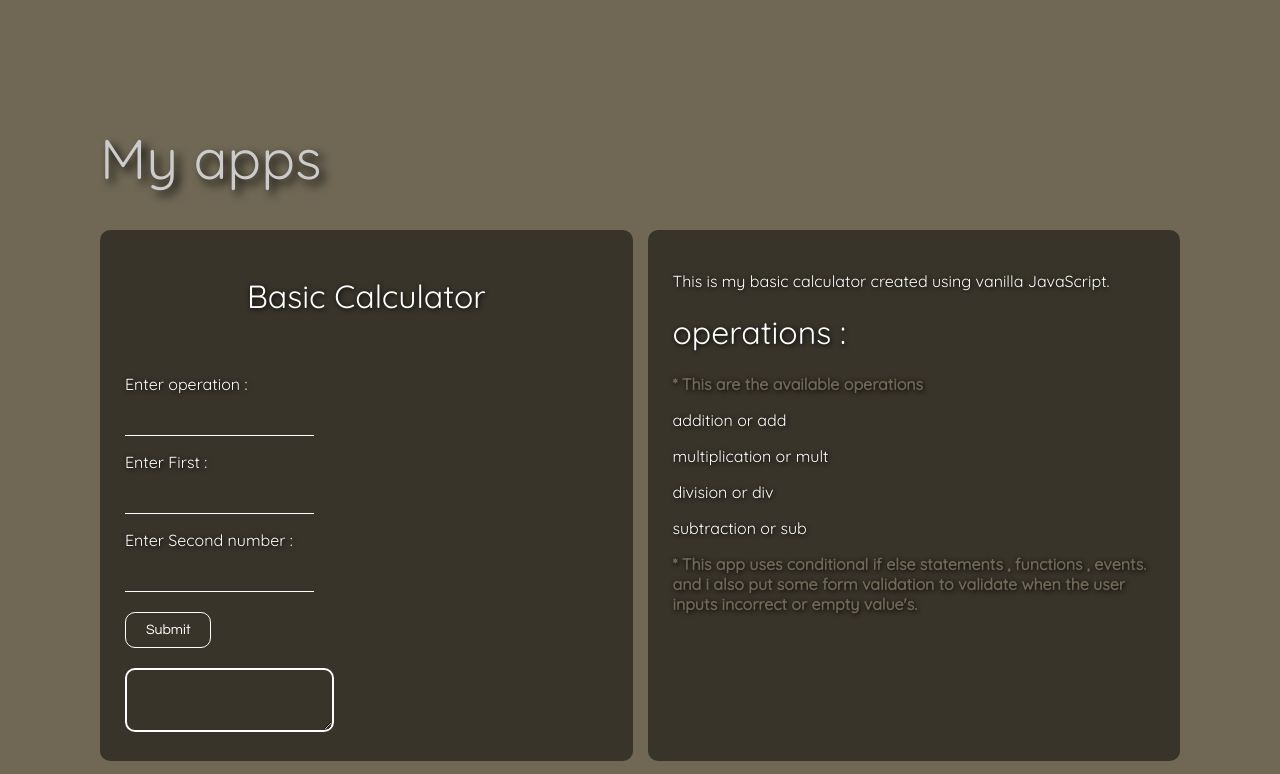
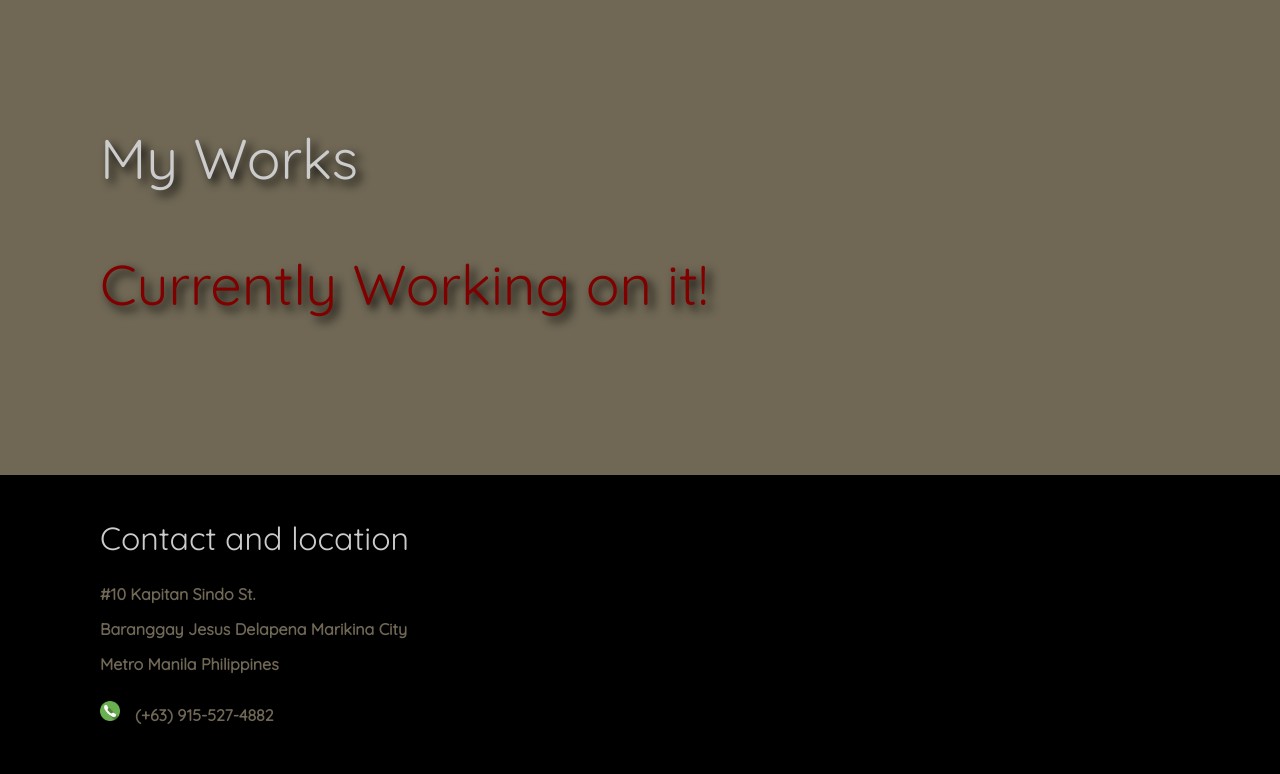
Before and after one commit to christianjerr/secondportfolio, a plain HTML site: page index.html in a window 1280 px wide. Shown: the part 3260-4034 px from the top of the page. Drawn offline with Linux system fonts and the light colour scheme.

Commit message:
small projects removed

```diff
--- a/index.html
+++ b/index.html
@@ -200,8 +200,14 @@
 	</div>
 
 	<div class="fourthSection">
-		<h1 class = "sectionTitle">My apps</h1>
+		<h1 class = "sectionTitle">My Works</h1>
+		<p class="sectionTitle" style="color : maroon">Currently Working on it!</p>
 
+
+
+
+
+		<!--
 		<div class="calc-grid">
 
 			<div>
@@ -292,7 +298,7 @@
 				<a class="highlight">crstnjrr.pcriot.com</a>
 			</div>
 
-		</div>
+		</div>-->
 	</div>
 
 	<div class = "finalSection">
--- a/script/script.js
+++ b/script/script.js
@@ -42,7 +42,7 @@ function menuToggle(){
 
 
 
-
+/*
 
 
 // facebook mini
@@ -124,7 +124,7 @@ searchBar.addEventListener('keyup' , function(e){
 	})
 })
 
-
+*/
 
 
 let letter = 0;
```
